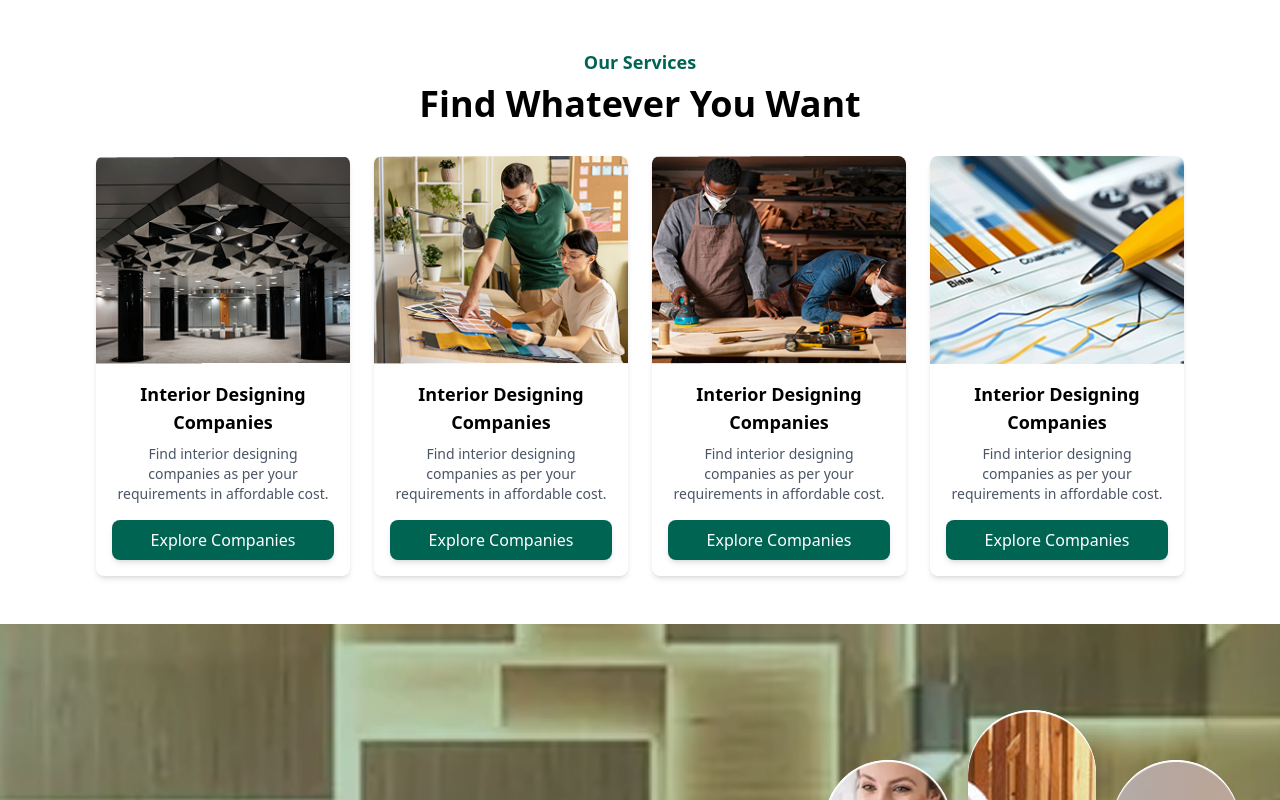
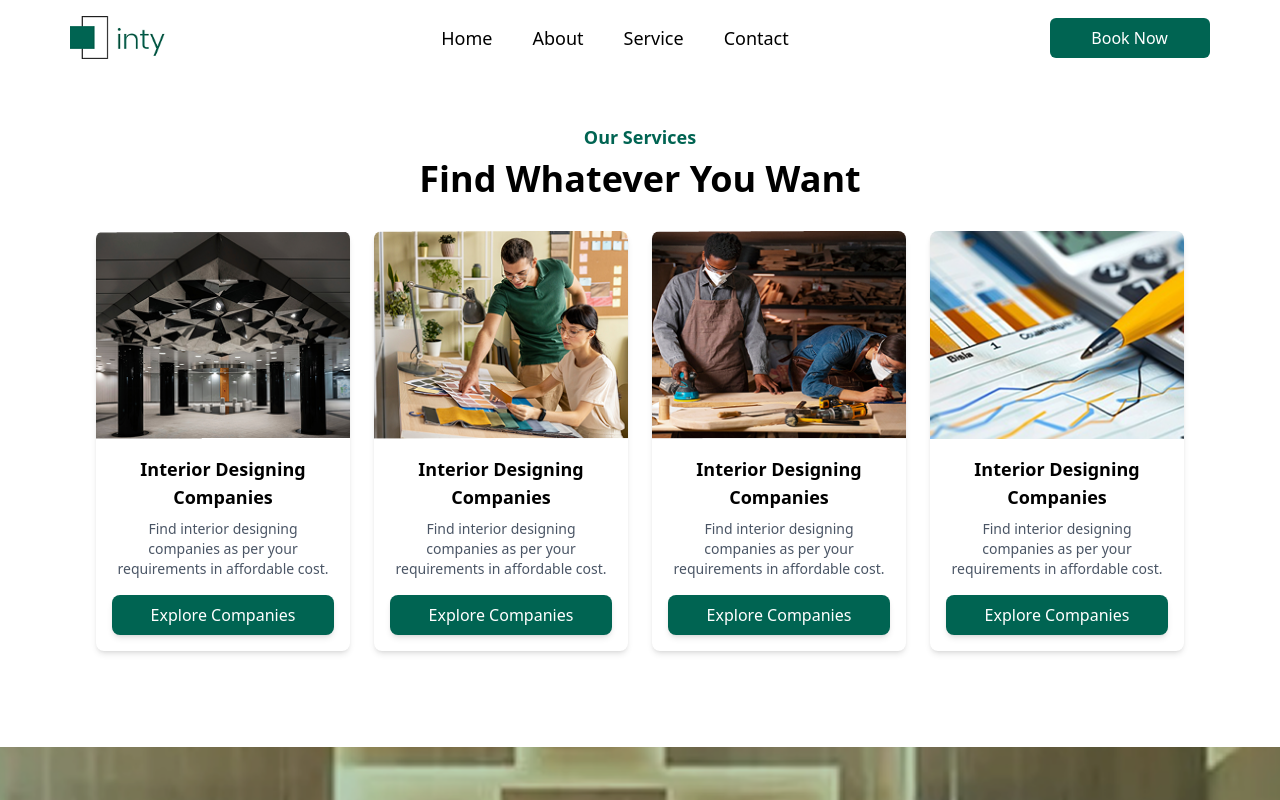
Before and after one commit to saiyam0211/inty-frontend, a React (Vite) app: page / in a window 1280 px wide. Shown: the top 800 px of the page. Built offline with nearby package versions, Linux system fonts and the light colour scheme.

Commit message:
navbar component

```diff
--- a/src/components/Hero/Hero.jsx
+++ b/src/components/Hero/Hero.jsx
@@ -2,7 +2,7 @@ import React from 'react'
 
 const Hero = () => {
   return (
-    <section className="relative w-full h-screen flex items-center justify-between bg-cover bg-center px-10"
+    <section className="relative w-full h-screen flex items-center justify-between bg-cover bg-center  mb-12 px-10"
       style={{ backgroundImage: "url('./images/hero-bg.png" }}>
       <div className="max-w-lg ml-[90px] text-white">
         <h1 className="text-6xl font-bold">Welcome to Inty</h1>
--- /dev/null
+++ b/src/components/Navbar/Navbar.jsx
@@ -0,0 +1,62 @@
+import React, { useState } from "react";
+import { Menu, X } from "lucide-react"; // Import icons from lucide-react
+
+const Navbar = () => {
+  const [isOpen, setIsOpen] = useState(false);
+
+  return (
+    <nav className="flex justify-between items-center w-[89%] m-auto py-4">
+      {/* Logo */}
+      <div>
+        <img src="images/logo.png" className="w-[110px]" alt="Logo" />
+      </div>
+
+      {/* Desktop Menu */}
+      <ul className="hidden md:flex gap-10 text-lg font-medium">
+        <li className="cursor-pointer hover:text-green-700">Home</li>
+        <li className="cursor-pointer hover:text-green-700">About</li>
+        <li className="cursor-pointer hover:text-green-700">Service</li>
+        <li className="cursor-pointer hover:text-green-700">Contact</li>
+      </ul>
+
+      {/* Book Now Button */}
+      <a
+        href="#"
+        className="hidden md:block w-[160px] h-[40px] text-white bg-[#006452] rounded-md text-center leading-[40px] hover:bg-green-800 transition"
+      >
+        Book Now
+      </a>
+
+      {/* Mobile Menu Button */}
+      <div className="md:hidden z-50">
+        {isOpen ? (
+          <X size={30} onClick={() => setIsOpen(false)} className="cursor-pointer" />
+        ) : (
+          <Menu size={30} onClick={() => setIsOpen(true)} className="cursor-pointer" />
+        )}
+      </div>
+
+      {/* Mobile Menu */}
+      <div
+        className={`fixed top-0 left-0 w-full h-full bg-white flex flex-col items-center justify-center gap-6 text-lg font-medium transition-transform ${
+          isOpen ? "translate-x-0" : "-translate-x-full"
+        } md:hidden`}
+      >
+        <X size={30} onClick={() => setIsOpen(false)} className="absolute top-5 right-5 cursor-pointer" />
+        <a href="#" className="hover:text-green-700" onClick={() => setIsOpen(false)}>Home</a>
+        <a href="#" className="hover:text-green-700" onClick={() => setIsOpen(false)}>About</a>
+        <a href="#" className="hover:text-green-700" onClick={() => setIsOpen(false)}>Service</a>
+        <a href="#" className="hover:text-green-700" onClick={() => setIsOpen(false)}>Contact</a>
+        <a
+          href="#"
+          className="w-[160px] h-[40px] text-white bg-[#006452] rounded-md text-center leading-[40px] hover:bg-green-800 transition"
+          onClick={() => setIsOpen(false)}
+        >
+          Book Now
+        </a>
+      </div>
+    </nav>
+  );
+};
+
+export default Navbar;
--- a/src/components/Services/Services.jsx
+++ b/src/components/Services/Services.jsx
@@ -26,7 +26,7 @@ const Services = () => {
 
     ]
   return (
-    <section className="py-12 px-6 md:px-12 lg:px-24 text-center">
+    <section className="py-12 px-6 md:px-12 lg:px-24 text-center  mb-12">
       <h3 className="text-[#006452] text-lg font-semibold">Our Services</h3>
       <h2 className="text-3xl md:text-4xl font-bold mt-2">Find Whatever You Want</h2>
       <div className="grid grid-cols-1 sm:grid-cols-2 lg:grid-cols-4 gap-6 mt-8">
--- a/src/pages/Home/Home.jsx
+++ b/src/pages/Home/Home.jsx
@@ -4,11 +4,13 @@ import Services from '../../components/Services/Services'
 import Testimonials from '../../components/Testimonials/Testimonials'
 import OurPartners from '../../components/OurPartners/OurPartners'
 import Designers from '../../components/Designers/Designers'
+import Navbar from '../../components/Navbar/Navbar'
 
 const Home = () => {
   return (
     <div>
-        <Services/>
+      <Navbar/>
+      <Services/>
       <Hero/>
       <Designers/>
       <OurPartners/>
```
